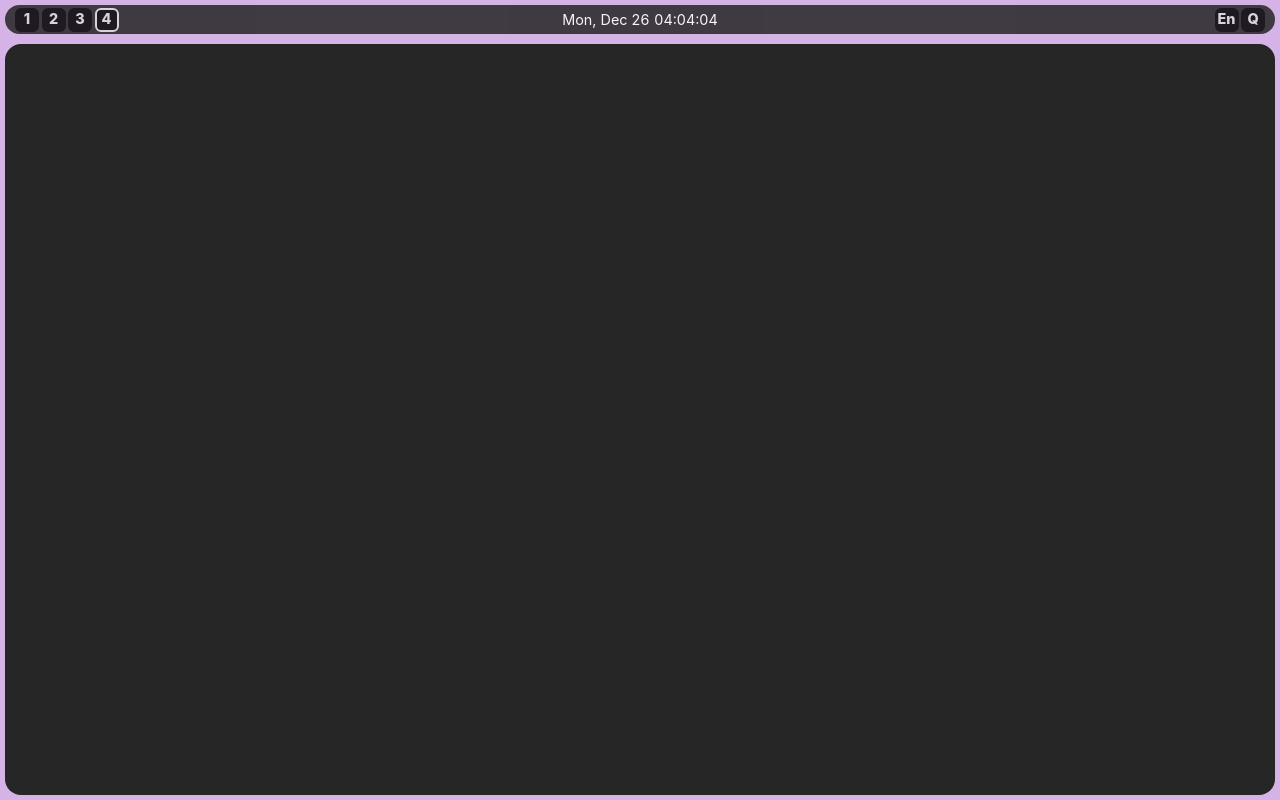
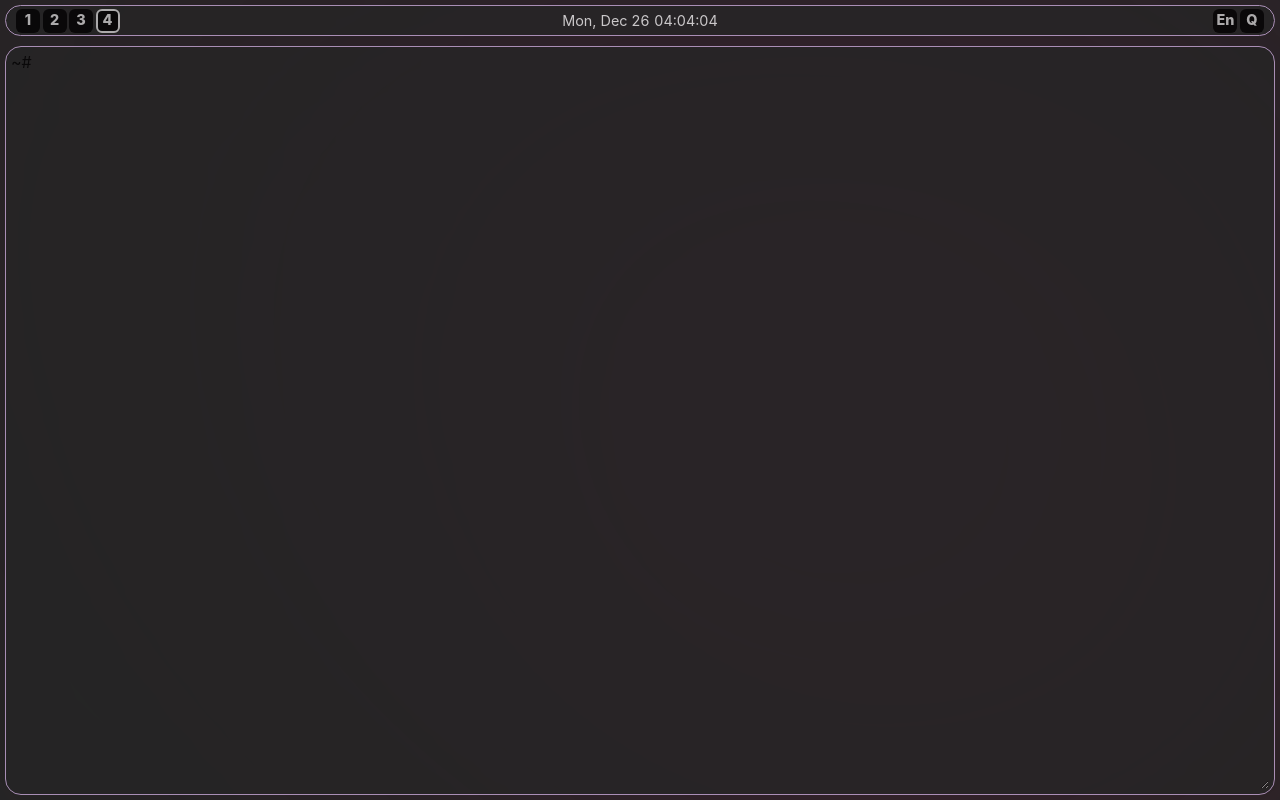
Before and after one commit to CrgioYalux/trmnl, a React (Vite) app: page / in a window 1280 px wide. Built offline with nearby package versions, Linux system fonts and the light colour scheme.

Commit message:
feat: style moving background & useless terminal

```diff
--- a/src/components/App/App.css
+++ b/src/components/App/App.css
@@ -3,6 +3,9 @@
 
     display: flex;
     flex-direction: column;
+
+    width: 100%;
+    height: 100%;
 
     gap: var(--App__Background-gap);
     padding: calc(var(--App__Background-gap) * 0.5);
@@ -10,4 +13,12 @@
 
 .App__Terminal {
     flex: 1 1 auto;
+
+    opacity: .75;
+    border: 1px solid var(--brand-color-l-highest) !important;
 }
+
+.App__StatusBar {
+    opacity: .75;
+    border: 1px solid var(--brand-color-l-highest) !important;
+}
--- a/src/components/Background/Background.css
+++ b/src/components/Background/Background.css
@@ -1,6 +1,4 @@
 .Background {
     min-height: 100vh;
     width: 100vw;
-
-    background-color: var(--brand-color-l-highest);
 }
--- /dev/null
+++ b/src/components/Background/PlasmaBackground.css
@@ -0,0 +1,84 @@
+.PlasmaBackground {
+    position: absolute;
+    top: 0;
+    left: 0;
+    width: 100%;
+    height: 100%;
+    overflow: hidden;
+    filter: blur(252px);
+    z-index: -100;
+}
+
+.gradient {
+    position: absolute;
+    border-radius: 100%;
+    opacity: 0.3;
+    mix-blend-mode: screen;
+    animation-iteration-count: infinite;
+    animation-timing-function: cubic-bezier(0.1, 0, 0.9, 1);
+}
+
+@keyframes animation-gradient-1 {
+  0% {
+    transform: translateY(-50%) translateX(-50%) rotate(-20deg) translateX(20%);
+  }
+  25% {
+    transform: translateY(-50%) translateX(-50%) skew(-15deg, -15deg)
+      rotate(80deg) translateX(30%);
+  }
+  50% {
+    transform: translateY(-50%) translateX(-50%) rotate(180deg) translateX(25%);
+  }
+  75% {
+    transform: translateY(-50%) translateX(-50%) skew(15deg, 15deg)
+      rotate(240deg) translateX(15%);
+  }
+  100% {
+    transform: translateY(-50%) translateX(-50%) rotate(340deg) translateX(20%);
+  }
+}
+
+@keyframes animation-gradient-2 {
+  0% {
+    transform: translateY(-50%) translateX(-50%) rotate(40deg) translateX(-20%);
+  }
+  25% {
+    transform: translateY(-50%) translateX(-50%) skew(15deg, 15deg)
+      rotate(110deg) translateX(-5%);
+  }
+  50% {
+    transform: translateY(-50%) translateX(-50%) rotate(210deg) translateX(-35%);
+  }
+  75% {
+    transform: translateY(-50%) translateX(-50%) skew(-15deg, -15deg)
+      rotate(300deg) translateX(-10%);
+  }
+  100% {
+    transform: translateY(-50%) translateX(-50%) rotate(400deg) translateX(-20%);
+  }
+}
+
+@keyframes animation-gradient-3 {
+  0% {
+    transform: translateY(-50%) translateX(-50%) translateX(-15%)
+      translateY(10%);
+  }
+  20% {
+    transform: translateY(-50%) translateX(-50%) translateX(20%)
+      translateY(-30%);
+  }
+  40% {
+    transform: translateY(-50%) translateX(-50%) translateX(-25%)
+      translateY(-15%);
+  }
+  60% {
+    transform: translateY(-50%) translateX(-50%) translateX(30%) translateY(20%);
+  }
+  80% {
+    transform: translateY(-50%) translateX(-50%) translateX(5%) translateY(35%);
+  }
+  100% {
+    transform: translateY(-50%) translateX(-50%) translateX(-15%)
+      translateY(10%);
+  }
+}
--- /dev/null
+++ b/src/components/Background/PlasmaBackground.tsx
@@ -0,0 +1,62 @@
+import './PlasmaBackground.css';
+
+import { useState } from 'react';
+
+interface PlasmaBackgroundProps {
+    className?: string;
+    colors?: string[],
+    duration?: number,
+    areaSize?: number
+}
+
+const defaultPlasmaBackgroundProps = {
+    className: '',
+    colors: ['rgb(82,25,58)','rgb(81,15,59)','rgb(92,21,18)'],
+    duration: 8,
+    areaSize: 4
+};
+
+export const PlasmaBackground: React.FC<PlasmaBackgroundProps> = (props) => {
+    const [{ className, colors, duration, areaSize }] = useState(() => {
+        return {
+            className: props.className ?? defaultPlasmaBackgroundProps.className,
+            colors: props.colors ?? defaultPlasmaBackgroundProps.colors,
+            duration: props.duration ?? defaultPlasmaBackgroundProps.duration,
+            areaSize: props.areaSize ?? defaultPlasmaBackgroundProps.areaSize
+        }
+    });
+
+    return (
+        <>
+            <div className={`PlasmaBackground ${className}`}>
+                {
+                    colors.map((c, i) => {
+                        const n = i + 1;
+                        const size = ((colors.length * areaSize) * 100) - (n * 100 - 50);
+
+                        const style = {
+                            background: c,
+                            animationDuration: `${duration}s`,
+                            animationName: `animation-gradient-${n}`,
+                            zIndex: n * (-1),
+                            height: size,
+                            width: size,
+                            top: `${50 + (Math.random() > .5 ? (n * 10) : (n * 10 * (-1)))}%`,
+                            left: `${50 + (Math.random() > .5 ? (n * 10) : (n * 10 * (-1)))}%`,
+
+                        };
+                        const className = `gradient gradient-${(n % 3) + 1}`;
+
+                        return (
+                            <div
+                                key={n}
+                                style={style}
+                                className={className}
+                            ></div>
+                        )
+                    })
+                }
+            </div>
+        </>
+    );
+};
--- a/src/components/Background/index.tsx
+++ b/src/components/Background/index.tsx
@@ -1,4 +1,6 @@
 import './Background.css';
+
+import { PlasmaBackground } from './PlasmaBackground';
 
 interface BackgroundProps {
     children?: React.ReactNode;
@@ -7,7 +9,8 @@ interface BackgroundProps {
 
 export const Background: React.FC<BackgroundProps> = ({ className = '', children }) => {
     return (
-        <div className={`Background ${className}`}>
+        <div className={`Background ${className}`} >
+            <PlasmaBackground />
             {children}
         </div>
     );
--- a/src/components/StatusBar/StatusBar.css
+++ b/src/components/StatusBar/StatusBar.css
@@ -4,7 +4,6 @@
 
     background-color: var(--primary-color-l-high);
 
-    opacity: .85;
 
     border-radius: calc(var(--brand-border-radius) * 1);
 
--- a/src/components/StatusBar/index.tsx
+++ b/src/components/StatusBar/index.tsx
@@ -15,6 +15,7 @@ export const StatusBar: React.FC<StatusBarProps> = ({ className = '' }) => {
                     let n = i + 1;
                     return (
                         <li
+                            key={n}
                             onClick={() => setActiveEnv(n)}
                             className={`StatusBar__item envs_item ${(activeEnv === n) ? '--active' : '--inactive'}`}
                         >{n}</li>
--- a/src/components/Terminal/Terminal.css
+++ b/src/components/Terminal/Terminal.css
@@ -4,4 +4,30 @@
     border-radius: var(--brand-border-radius);
 
     background-color: var(--primary-color-l-high);
+
+    display: grid;
+    place-items: center;
+
+    --Terminal-gap: 5px;
+
+    padding: var(--Terminal-gap);
+
 }
+
+.Terminal > textarea {
+    margin-top: 0;
+    margin-bottom: auto;
+
+    height: 100%;
+    width: 100%;
+
+    background-color: transparent;
+
+    border: 0;
+    outline: 0;
+
+    border-radius: calc(var(--brand-border-radius) - var(--Terminal-gap));
+
+    font-family: Inter, Avenir, Helvetica, Arial, sans-serif;
+    font-size: clamp(.8rem, 4vw, 1rem);
+}
--- a/src/components/Terminal/index.tsx
+++ b/src/components/Terminal/index.tsx
@@ -1,8 +1,18 @@
+import { useState } from 'react';
+
 import './Terminal.css';
 
+const promptSymbol = '~# ';
+
 export const Terminal: React.FC<{ className?: string }> = ({ className = '' }) => {
+    const [value, setValue] = useState<string>(promptSymbol);
+
     return (
         <div className={`Terminal ${className}`}>
+            <textarea
+                value={value}
+                onChange={(e) => setValue(`${promptSymbol}${e.target.value.slice(promptSymbol.length)}`)}
+            ></textarea>
         </div>
     );
 }
--- a/src/index.css
+++ b/src/index.css
@@ -4,7 +4,8 @@
 *::after {
   margin: 0;
   padding: 0;
-  box-sizing: border-box; }
+  box-sizing: border-box;
+}
 
 /* Base sets */
 :root {
```
